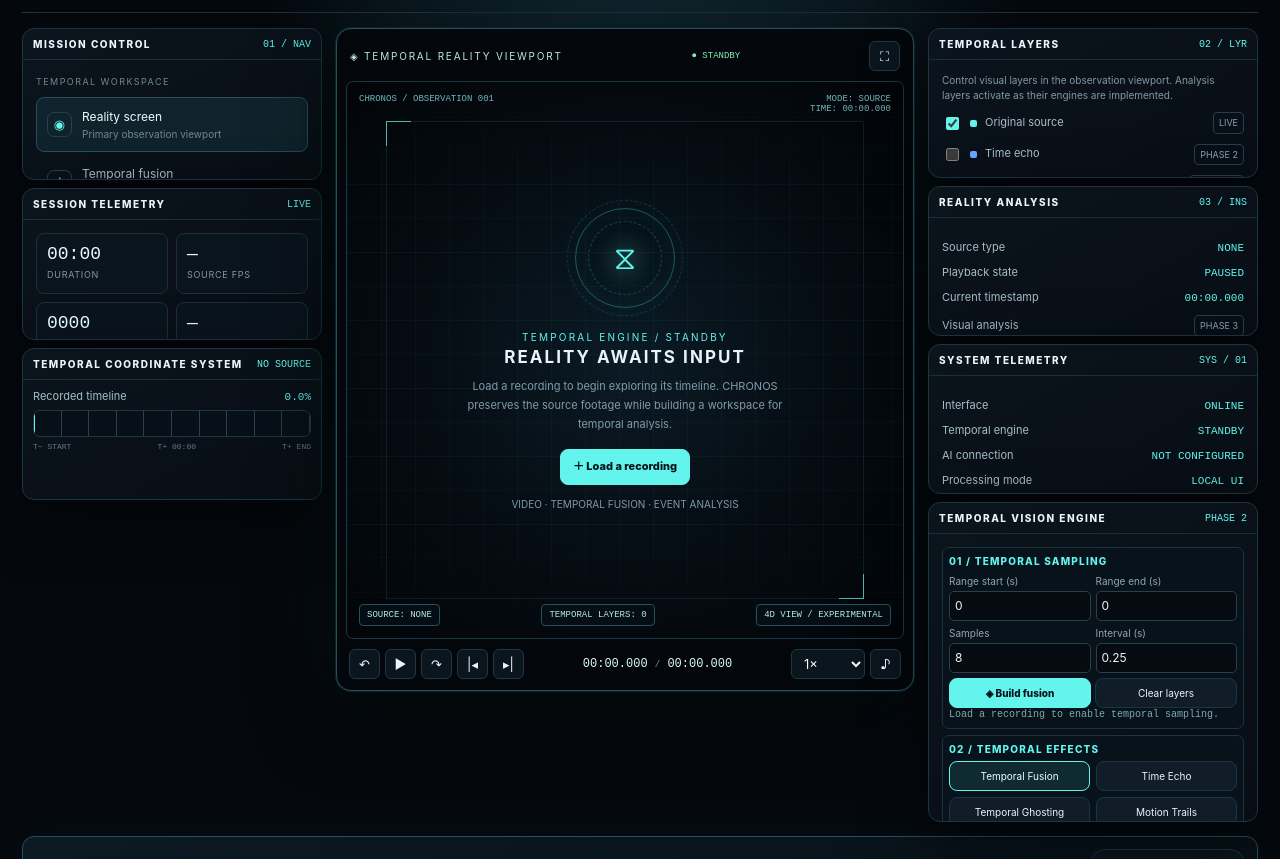
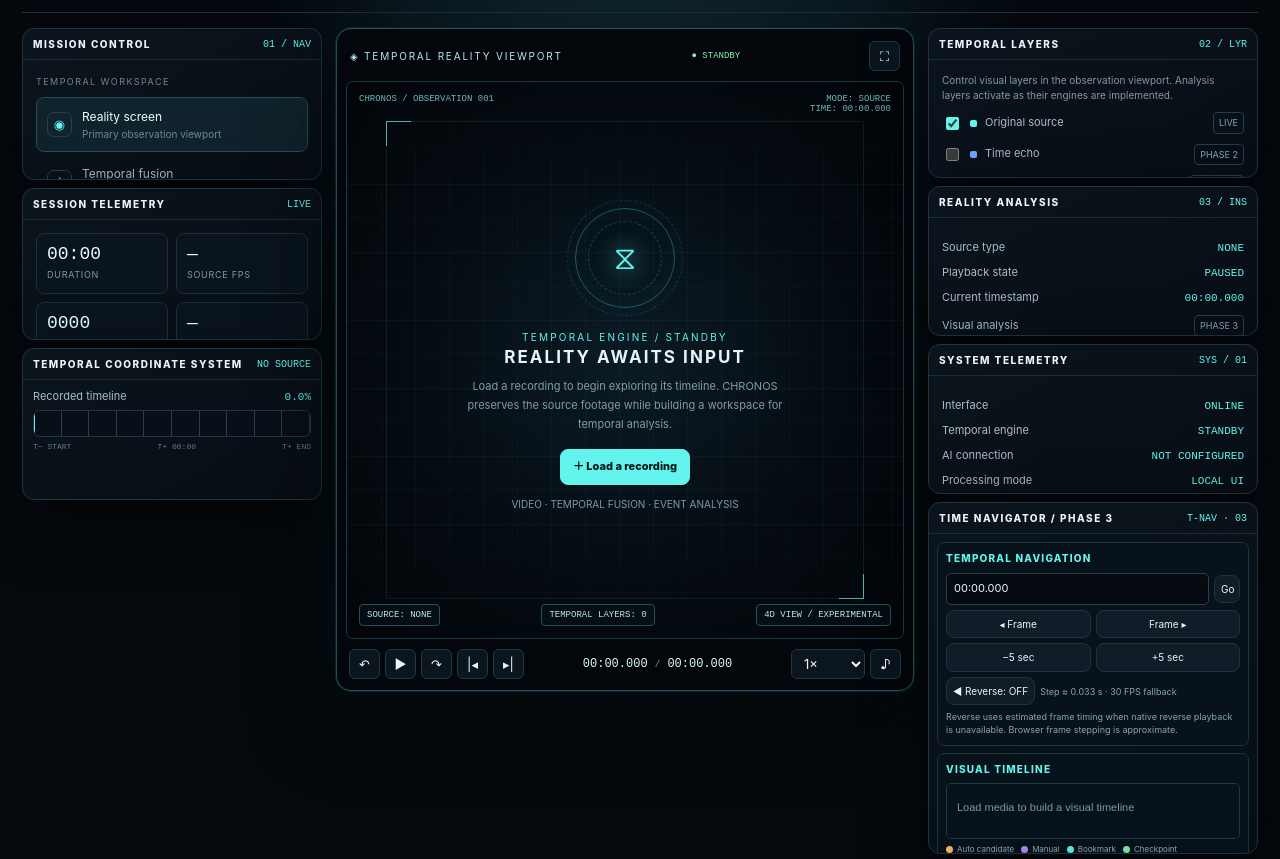
Before and after one commit to anuveytq-sys/CHRONOS-4D-IMAGING, a website: page index.html in a window 1280 px wide. Shown: the part 81-940 px from the top of the page. Drawn offline with Linux system fonts and the light colour scheme.

Commit message:
Integrate Phase 3 additively into CHRONOS interface

```diff
--- a/index.html
+++ b/index.html
@@ -98,6 +98,7 @@
  .right-stack>.panel:last-child{height:250px;max-height:250px}
 }</style>
  <link rel="stylesheet" href="./chronos-phase2.css">
+ <link rel="stylesheet" href="./chronos-phase3.css">
 </head>
 <body>
 <div class="app">
@@ -184,5 +185,6 @@
 })();
 </script>
  <script src="./chronos-phase2.js"></script>
+ <script src="./chronos-phase3.js"></script>
 </body>
 </html>
```
